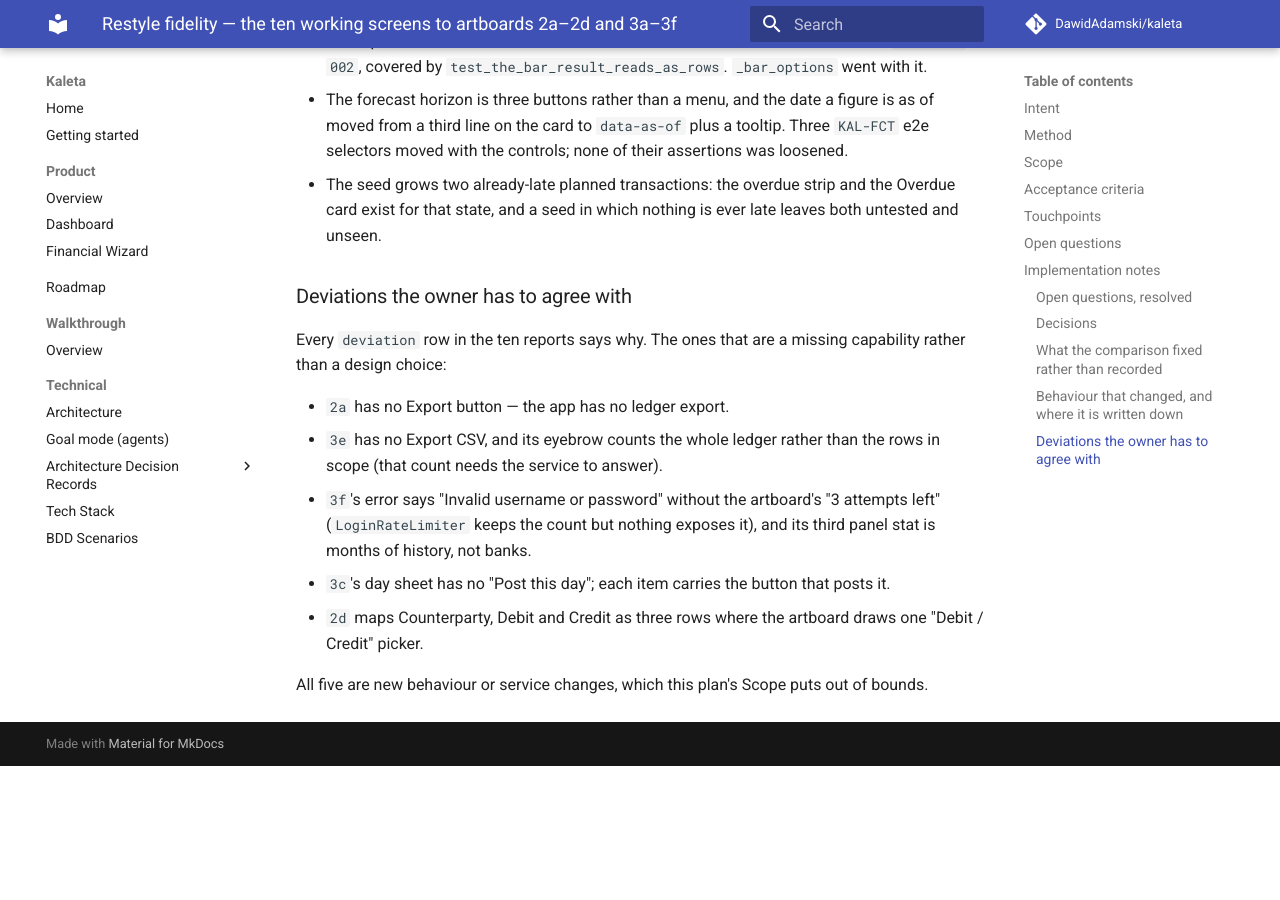
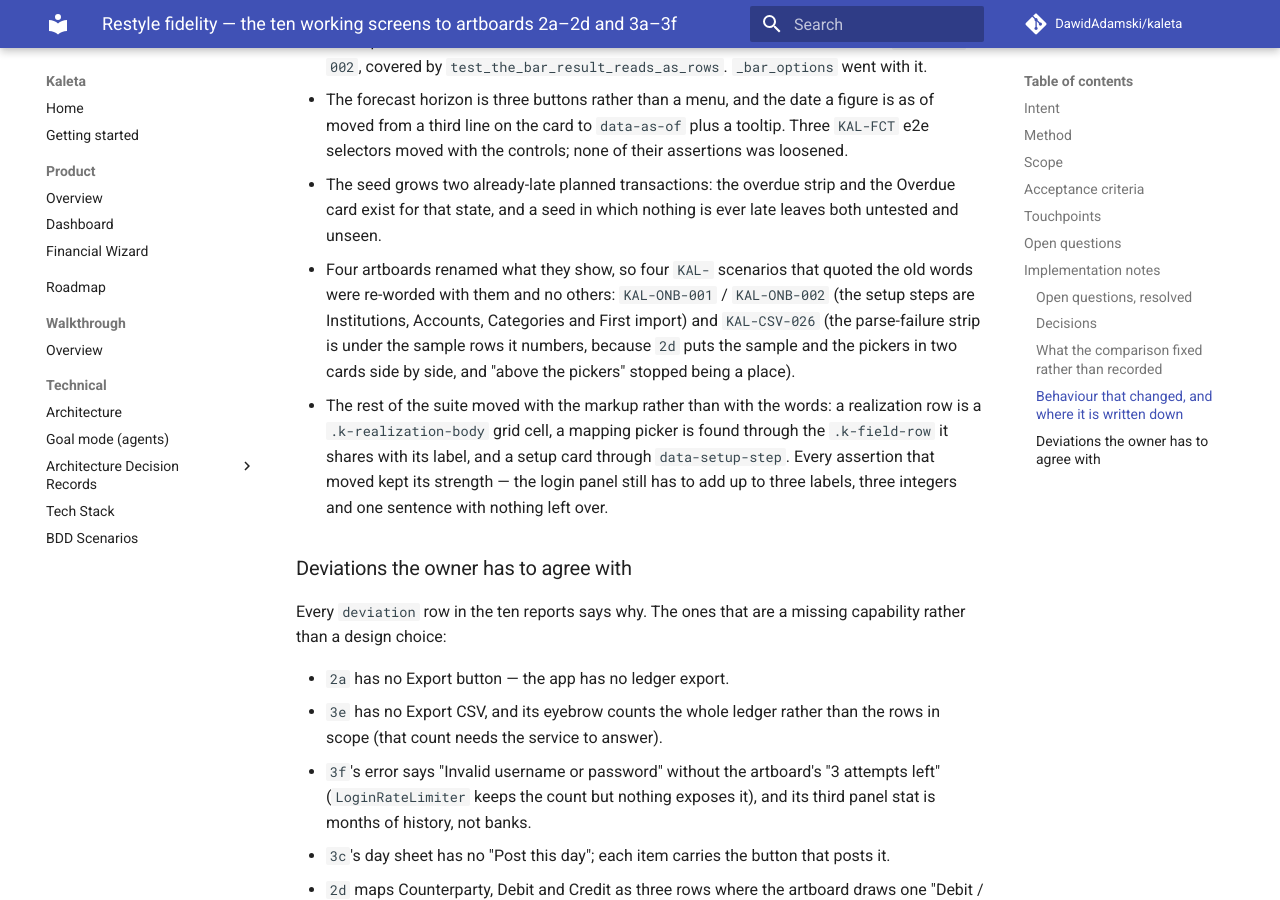
Before and after one commit to DawidAdamski/kaleta, an MkDocs documentation site: the page built from docs/plans/restyle-fidelity-screens.md, in a window 1280 px wide and 900 px high, scrolled down 4022 px. Built offline with MkDocs 1.6.1 and Material for MkDocs 9.7.7, drawn with Linux system fonts in a browser that asks for light colours; comment, search, counter and statistics services are not loaded; before the commit the page ends 4788 px from its top, so only the background shows below that.

Commit message:
restyle: the notes say which scenarios were re-worded
The four artboards that renamed what they show took four KAL- scenarios
with them; the plan now names them and says how the rest of the suite
followed the markup instead of the words.

Co-Authored-By: Claude Opus 5 (1M context) <noreply@anthropic.com>

```diff
--- a/docs/plans/restyle-fidelity-screens.md
+++ b/docs/plans/restyle-fidelity-screens.md
@@ -163,6 +163,19 @@ If one screen alone is more than a day's work, split it out into
 - The seed grows two already-late planned transactions: the overdue
   strip and the Overdue card exist for that state, and a seed in which
   nothing is ever late leaves both untested and unseen.
+- Four artboards renamed what they show, so four `KAL-` scenarios that
+  quoted the old words were re-worded with them and no others:
+  `KAL-ONB-001` / `KAL-ONB-002` (the setup steps are Institutions,
+  Accounts, Categories and First import) and `KAL-CSV-026` (the
+  parse-failure strip is under the sample rows it numbers, because `2d`
+  puts the sample and the pickers in two cards side by side, and
+  "above the pickers" stopped being a place).
+- The rest of the suite moved with the markup rather than with the
+  words: a realization row is a `.k-realization-body` grid cell, a
+  mapping picker is found through the `.k-field-row` it shares with its
+  label, and a setup card through `data-setup-step`. Every assertion
+  that moved kept its strength — the login panel still has to add up to
+  three labels, three integers and one sentence with nothing left over.
 
 ### Deviations the owner has to agree with
 
```
